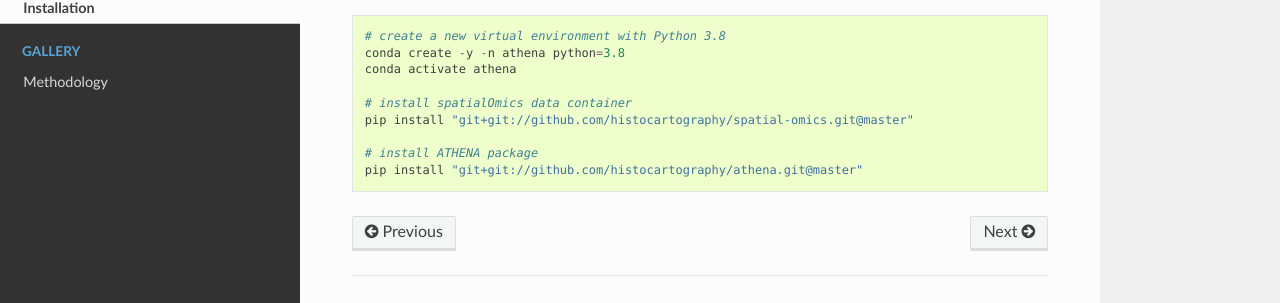
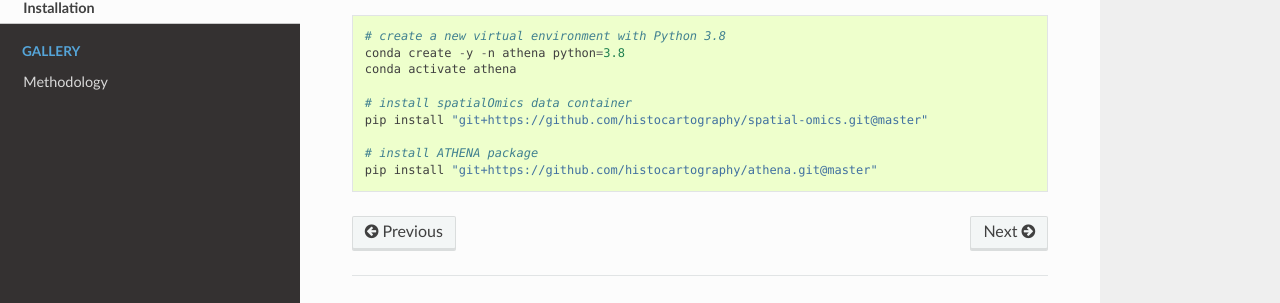
Before and after one commit to AI4SCR/ATHENA, a Sphinx documentation site: the page built from docs/source/installation.md, in a window 1280 px wide. Shown: the part 145-448 px from the top of the page. Built offline with Sphinx 7.4.7 and the Read the Docs theme 2.0.0, drawn with Linux system fonts in a browser that asks for light colours; pages that are not in the unit, such as notebooks, are missing from menus; some of the changed lines change nothing that is shown.

Commit message:
git+git -> git+https

````diff
--- a/docs/source/installation.md
+++ b/docs/source/installation.md
@@ -6,8 +6,8 @@
 conda activate athena
 
 # install spatialOmics data container
-pip install "git+git://github.com/histocartography/spatial-omics.git@master"
+pip install "git+https://github.com/histocartography/spatial-omics.git@master"
 
 # install ATHENA package
-pip install "git+git://github.com/histocartography/athena.git@master"
+pip install "git+https://github.com/histocartography/athena.git@master"
 ```
````
